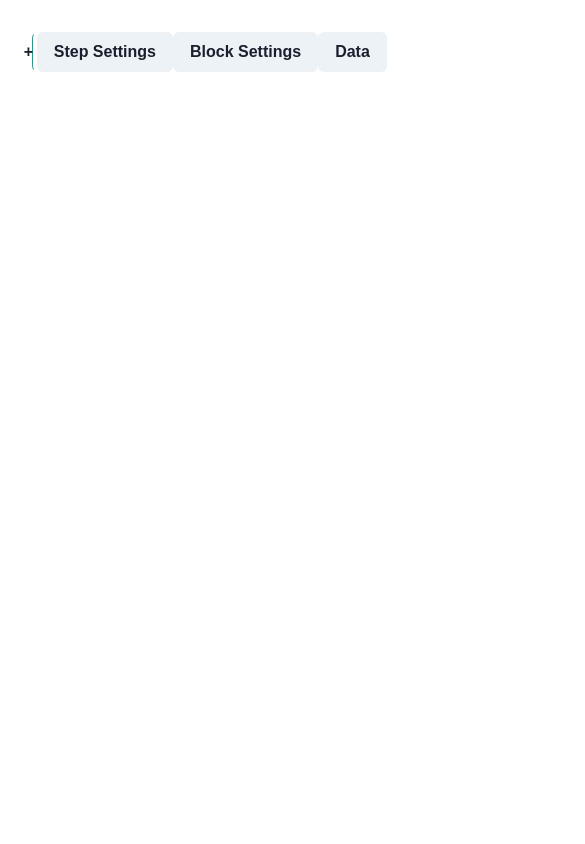
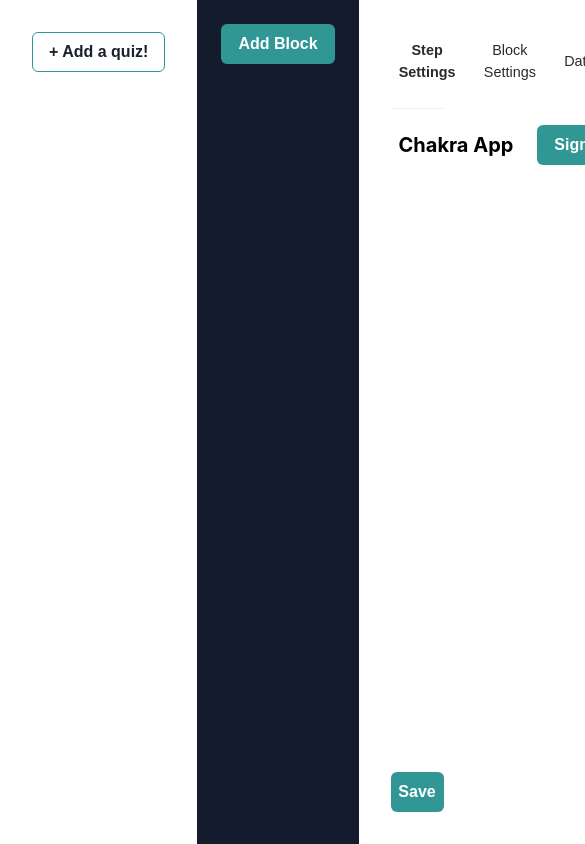
Before and after one commit to raeleneho/quiz-builder, a React (Vite) app: page /quizzes/1/steps/1 in a window 390 px wide. Shown: the top 844 px of the page, 585 px wide, since content can reach past the window. Built offline with nearby package versions, Linux system fonts and the light colour scheme.

Commit message:
set default tab, made layout responsive, changed tab styling

```diff
--- a/src/App.css
+++ b/src/App.css
@@ -7,7 +7,7 @@
   font-family: 'Source Sance Pro', sans-serif;
   background: #141b2d;
 }
-
+/*
 .logo {
   height: 6em;
   padding: 1.5em;
@@ -34,6 +34,10 @@
   a:nth-of-type(2) .logo {
     animation: logo-spin infinite 20s linear;
   }
+} */
+
+.container {
+  positive: relative;
 }
 
 .card {
@@ -41,14 +45,17 @@
   background-color: #888;
 }
 
-.read-the-docs {
-  color: #888;
+.step-editor {
+  margin: 0 auto;
+  display: flex;
+  flex-direction: column;
+  align-items: center;
+  justify-content: space-between;
 }
 
-.side-bar {
+.sidebar {
   height: 100vh;
   background: white;
-  left: 0;
   top: 0;
   min-width: 30%;
   display: flex;
@@ -58,19 +65,47 @@
   gap: 1em;
 }
 
-.side-bar-right {
-  height: 100vh;
-  background: white;
-  position: absolute;
-  z-index: 1;
+.left-sidebar {
+  left: 0;
+}
+
+.right-sidebar {
   right: 0;
-  top: 0;
-  min-width: 25%;
+  position: relative;
   display: flex;
   flex-direction: column;
-  color: black;
-  padding: 2em 0.2em;
-  /* gap: 1em; */
+}
+
+/* .tabs-divider {
+  position: absolute;
+  top: 100px;
+  left: 0;
+  transform: translateY(30%);
+} */
+
+.tab-button-selected {
+  font-weight: bold !important;
+  transition: background 0.3s ease-in-out;
+}
+.tab-button {
+  border-color: none !important;
+  color: rgb(43, 42, 42);
+  font-size: 0.9em;
+  font-weight: normal;
+  cursor: pointer;
+  padding: 0.5em;
+  border-radius: 5px;
+  transition: background 0.3s ease-in-out;
+}
+
+.tab-button:hover {
+  color: #4fb9af;
+  background: none !important;
+  border-color: none !important;
+}
+
+.tabs-content {
+  flex-grow: 1;
 }
 
 .modal {
@@ -99,18 +134,25 @@
   gap: 1em;
 }
 
-.content-block-hightlight {
-  border: 2px solid #4fb9af;
-  color: white;
-  /* position: relative; */
-}
-
 .content-block {
   position: relative;
+  border: 3px solid transparent; /* Set a transparent border initially */
+  transition: border 0.3s ease-in-out, color 0.3s ease-in-out;
+}
+.content-block-hightlight {
+  border: 3px solid #4fb9af;
+
+  color: white;
+  transition: transform 0.3s ease-in-out;
 }
 
 .content-block:hover {
   border: 3px solid #4fb9af;
+}
+
+.inserter-icon {
+  display: none !important;
+  transition: transform 0.3s ease-in-out;
 }
 
 .content-block:hover .inserter-icon {
@@ -123,10 +165,6 @@
   cursor: pointer;
 }
 
-.inserter-icon {
-  display: none !important;
-}
-
 .opaque-background {
   background: rgb(20, 27, 45, 0.7);
 }
--- a/src/App.tsx
+++ b/src/App.tsx
@@ -1,16 +1,16 @@
-import "./App.css";
+import './App.css';
 
 // import { ReactQueryDevtools } from "react-query-devtools";
-import { Routes, Route } from "react-router-dom";
+import { Routes, Route } from 'react-router-dom';
 
-import SideBar from "./components/SideBar";
-import { queryClient } from "./library/QueryClient";
-import QuizEditor from "./pages/QuizEditor";
-import StepEditor from "./pages/StepEditor/StepEditor";
-import { QueryClientProvider } from "@tanstack/react-query";
-import { ReactQueryDevtools } from "@tanstack/react-query-devtools";
-import { ChakraProvider } from "@chakra-ui/react";
-import { theme } from "./theme";
+import SideBar from './components/SideBar';
+import { queryClient } from './library/QueryClient';
+import QuizEditor from './pages/QuizEditor';
+import StepEditor from './pages/StepEditor/StepEditor';
+import { QueryClientProvider } from '@tanstack/react-query';
+import { ReactQueryDevtools } from '@tanstack/react-query-devtools';
+import { ChakraProvider } from '@chakra-ui/react';
+import { theme } from './theme';
 
 function App() {
   return (
@@ -19,13 +19,12 @@ function App() {
         <ChakraProvider theme={theme}>
           <ReactQueryDevtools initialIsOpen={false} />
 
-          <SideBar />
+          <div className="container">
+            <SideBar />
+          </div>
           <Routes>
             <Route path="/quizzes/:quizId" element={<QuizEditor />} />
-            <Route
-              path="/quizzes/:quizId/steps/:stepId"
-              element={<StepEditor />}
-            />
+            <Route path="/quizzes/:quizId/steps/:stepId" element={<StepEditor />} />
           </Routes>
         </ChakraProvider>
       </QueryClientProvider>
--- a/src/components/EditSideBar.tsx
+++ b/src/components/EditSideBar.tsx
@@ -1,12 +1,57 @@
-export function EditSideBar({
-  children,
-}: {
-  children: JSX.Element | JSX.Element[];
-}) {
+import TabContent from './Tabs/TabContent';
+import StepSettings from './StepSettings';
+import { BlockEditor } from './blocks/BlockEditor';
+import Tabs from './Tabs/Tabs';
+import Tab from './Tabs/Tab';
+import { Button, Divider, Flex } from '@chakra-ui/react';
+
+interface EditSideBarProps {
+  stepId: string;
+}
+
+export function EditSideBar({ stepId }: EditSideBarProps) {
+  const tabsData = [
+    {
+      id: '1',
+      title: 'Step Settings',
+      component: () => <StepSettings />,
+    },
+    {
+      id: '2',
+      title: 'Block Settings',
+      component: () => <BlockEditor stepId={stepId ?? ''} />,
+    },
+    { id: '3', title: 'Data', component: () => <></> },
+  ];
+
   return (
-    <div className="side-bar-right">
-      EditSideBar
-      {children}
+    <div className="sidebar right-sidebar">
+      <Tabs>
+        <Flex gap={3}>
+          {tabsData.map(({ id, title }) => (
+            <>
+              <Tab key={id} id={id}>
+                {title}
+              </Tab>
+            </>
+          ))}
+        </Flex>
+        <Divider className="tabs-divider" orientation="horizontal" />
+
+        <div className="tabs-content">
+          {tabsData.map(({ id, component: TabComponent }) => (
+            <>
+              <TabContent id={id}>
+                <TabComponent />
+              </TabContent>
+            </>
+          ))}
+        </div>
+      </Tabs>
+
+      <Button colorScheme="teal" aria-label="save changes" onClick={() => {}}>
+        Save
+      </Button>
     </div>
   );
 }
--- a/src/components/SideBar.tsx
+++ b/src/components/SideBar.tsx
@@ -25,7 +25,7 @@ function SideBar() {
 
   return (
     <>
-      <div className="side-bar">
+      <div className="sidebar left-sidebar">
         <Button variant="outline" borderColor={'teal.500'} onClick={() => generateQuiz()}>
           + Add a quiz!
         </Button>
@@ -63,7 +63,7 @@ function QuizSideBarItem({ quiz }: { quiz: Quiz }) {
   return (
     <VStack align="stretch" spacing={3}>
       <Flex>
-        <Button colorScheme="teal" variant="link">
+        <Button pr={2} colorScheme="teal" variant="link">
           <NavLink to={`/quizzes/${quiz.id}/`}>{quiz.name}</NavLink>
         </Button>
         <Spacer />
--- a/src/components/Tabs/Tab.tsx
+++ b/src/components/Tabs/Tab.tsx
@@ -1,6 +1,6 @@
-import { FunctionComponent } from "react";
-import { useTabsContext } from "./TabsContext";
-import { Button } from "@chakra-ui/react";
+import { FunctionComponent } from 'react';
+import { useTabsContext } from './TabsContext';
+import { Box, Button } from '@chakra-ui/react';
 
 interface TabProps {
   id: string;
@@ -10,24 +10,30 @@ interface TabProps {
 
 interface TabComponentProps {
   id: string;
+  isSelected?: boolean;
   onChange: ((newId: string) => void) | undefined;
   children?: React.ReactNode;
 }
 
-const DefaultTab = ({ onChange, id, children }: TabComponentProps) => {
+const DefaultTab = ({ onChange, id, isSelected, children }: TabComponentProps) => {
   const handleClick = (newId: string): void => {
     if (onChange) {
       onChange(newId);
     }
   };
 
-  return <Button onClick={() => handleClick(id)}>{children}</Button>;
+  return (
+    <Box as="button" className={`tab-button ${isSelected ? 'tab-button-selected' : ''}`} onClick={() => handleClick(id)}>
+      {children}
+    </Box>
+  );
 };
 
 function Tab({ id, children, TabComponent = DefaultTab }: TabProps) {
   const tabContext = useTabsContext();
+  const isSelected = tabContext?.selectedTab === id;
   return (
-    <TabComponent id={id} onChange={tabContext?.setSelectedTab}>
+    <TabComponent id={id} isSelected={isSelected} onChange={tabContext?.setSelectedTab}>
       {children}
     </TabComponent>
   );
--- a/src/components/Tabs/Tabs.tsx
+++ b/src/components/Tabs/Tabs.tsx
@@ -1,33 +1,11 @@
-// interface TabTitleProps {
-//   items: {
-//     id: string
-//     title: string
-//   }[]
-// }
-
-import Tab from "./TabTitle";
-import { TabsProvider } from "./TabsContext";
-
-//Tabs holds the state of the selected tab
-
-// interface TabContentProps {
-//   items: {
-//     id: string
-//     content: string | JSX.Element
-//   }[]
-
-// }
+import { TabsProvider } from './TabsContext';
 
 interface TabsProps {
   children?: React.ReactNode;
 }
 
 function Tabs({ children }: TabsProps) {
-  return (
-    <div className="side-bar-right">
-      <TabsProvider>{children}</TabsProvider>
-    </div>
-  );
+  return <TabsProvider>{children}</TabsProvider>;
 }
 
 export default Tabs;
--- a/src/components/Tabs/TabsContext.tsx
+++ b/src/components/Tabs/TabsContext.tsx
@@ -1,4 +1,4 @@
-import { createContext, useContext, useState } from "react";
+import { createContext, useContext, useState } from 'react';
 
 interface TabsContextData {
   selectedTab: string;
@@ -10,17 +10,13 @@ const TabsContext = createContext<TabsContextData | null>(null);
 export const useTabsContext = () => {
   const tabsContext = useContext(TabsContext);
   if (tabsContext === undefined) {
-    console.log("error running");
-    throw new Error("useTabsContext must be used within a TabsProvider");
+    console.log('error running');
+    throw new Error('useTabsContext must be used within a TabsProvider');
   }
   return tabsContext;
 };
 
 export const TabsProvider = ({ children }: { children: React.ReactNode }) => {
-  const [selectedTab, setSelectedTab] = useState("boo");
-  return (
-    <TabsContext.Provider value={{ selectedTab, setSelectedTab }}>
-      {children}
-    </TabsContext.Provider>
-  );
+  const [selectedTab, setSelectedTab] = useState('1');
+  return <TabsContext.Provider value={{ selectedTab, setSelectedTab }}>{children}</TabsContext.Provider>;
 };
--- a/src/pages/StepEditor/StepEditor.tsx
+++ b/src/pages/StepEditor/StepEditor.tsx
@@ -4,20 +4,15 @@ import { useState } from 'react';
 import StepClient, { Step, stepRoute } from '../../../api/StepClient';
 import { useQuery } from '@tanstack/react-query';
 
-import { BlockEditor } from '../../components/blocks/BlockEditor';
 import StepPreview from '../../components/StepPreview';
 import { StepEditorProvider } from './StepEditorContext';
-import Tabs from '../../components/Tabs/Tabs';
 
-import { Box, Button, Divider, Flex } from '@chakra-ui/react';
-import TabTitle from '../../components/Tabs/TabTitle';
-import TabContent from '../../components/Tabs/TabContent';
-import StepSettings from '../../components/StepSettings';
-import { useTabsContext } from '../../components/Tabs/TabsContext';
-import Tab from '../../components/Tabs/Tab';
+import { Box, Button, Container, Flex } from '@chakra-ui/react';
+
 import { BlockClient, BlockType } from '../../../api/BlockClient';
 import { blockLibrary } from '../../components/blocks/BlockLibrary';
 import PopoverModal from '../../components/Popover';
+import EditSideBar from '../../components/EditSideBar';
 
 function StepEditor() {
   const { quizId, stepId } = useParams();
@@ -47,25 +42,11 @@ function StepEditor() {
     BlockClient.createBlock(newBlock);
   };
 
-  const tabsData = [
-    {
-      id: '1',
-      title: 'Step Settings',
-      component: () => <StepSettings />,
-    },
-    {
-      id: '2',
-      title: 'Block Settings',
-      component: () => <BlockEditor stepId={stepId ?? ''} />,
-    },
-    { id: '3', title: 'Data', component: () => <></> },
-  ];
-
   return (
     <>
       <StepEditorProvider stepId={stepId}>
-        <Box w="100%">
-          <Box display="flex" p={4}>
+        <Box w="100%" p={6}>
+          <Flex>
             <PopoverModal header="Select block type:">
               <Flex alignItems="center" justify="space-around" gap="2">
                 <Button size="sm" onClick={() => addBlock(BlockType.INPUT)}>
@@ -76,30 +57,13 @@ function StepEditor() {
                 </Button>
               </Flex>
             </PopoverModal>
+          </Flex>
+          <Box className="step-editor">
+            <StepPreview step={step} quizId={quizId ?? ''} />
           </Box>
+        </Box>
 
-          <StepPreview step={step} quizId={quizId ?? ''} />
-
-          <Tabs>
-            <Flex>
-              {tabsData.map(({ id, title }) => (
-                <>
-                  <Tab key={id} id={id}>
-                    {title}
-                  </Tab>
-                </>
-              ))}
-            </Flex>
-
-            {tabsData.map(({ id, component: TabComponent }) => (
-              <>
-                <TabContent id={id}>
-                  <TabComponent />
-                </TabContent>
-              </>
-            ))}
-          </Tabs>
-        </Box>
+        <EditSideBar stepId={stepId ?? ''} />
       </StepEditorProvider>
     </>
   );
```
Also changed, not shown: src/components/StepPreview.tsx (+3 -6 lines).
